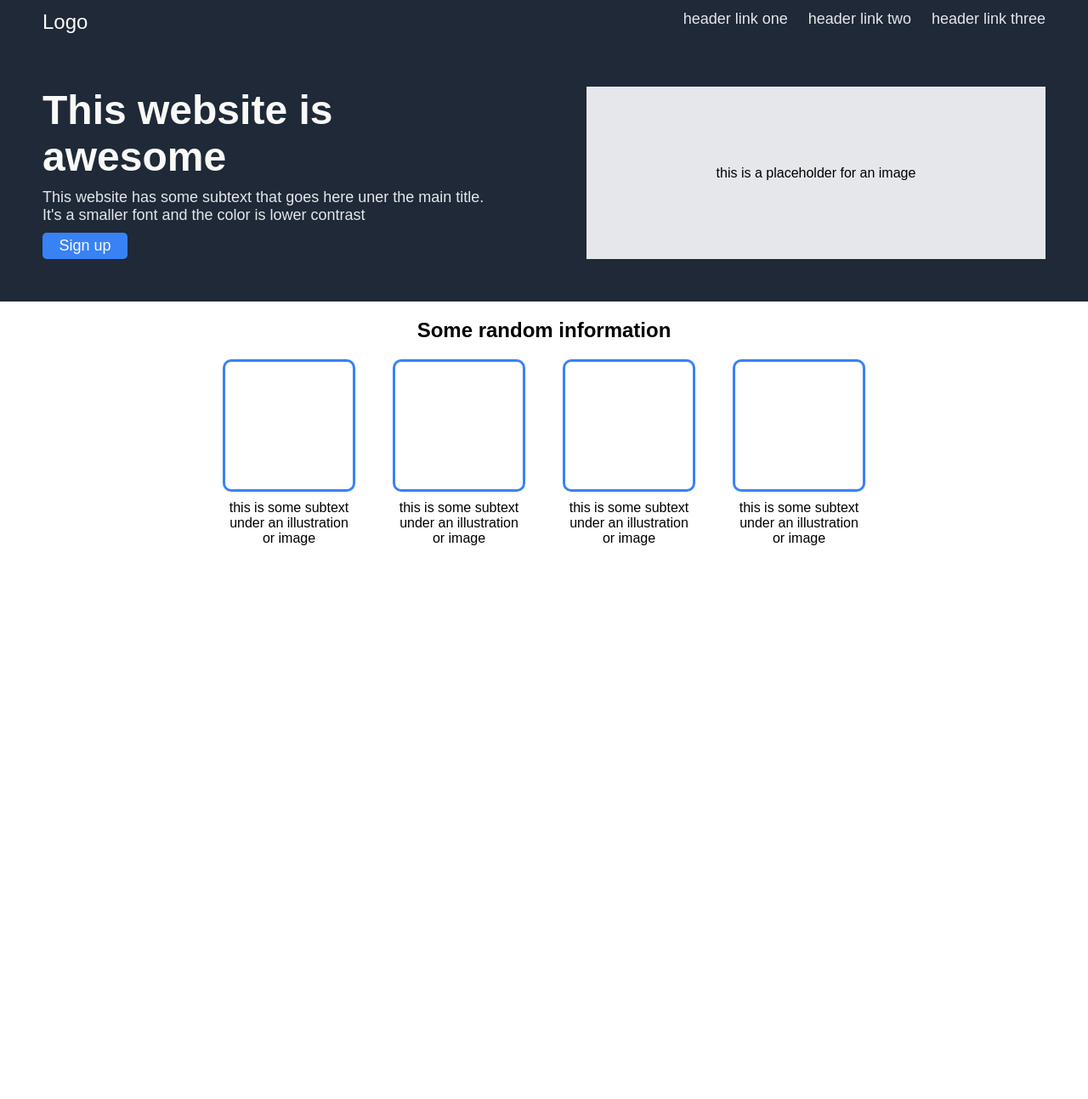
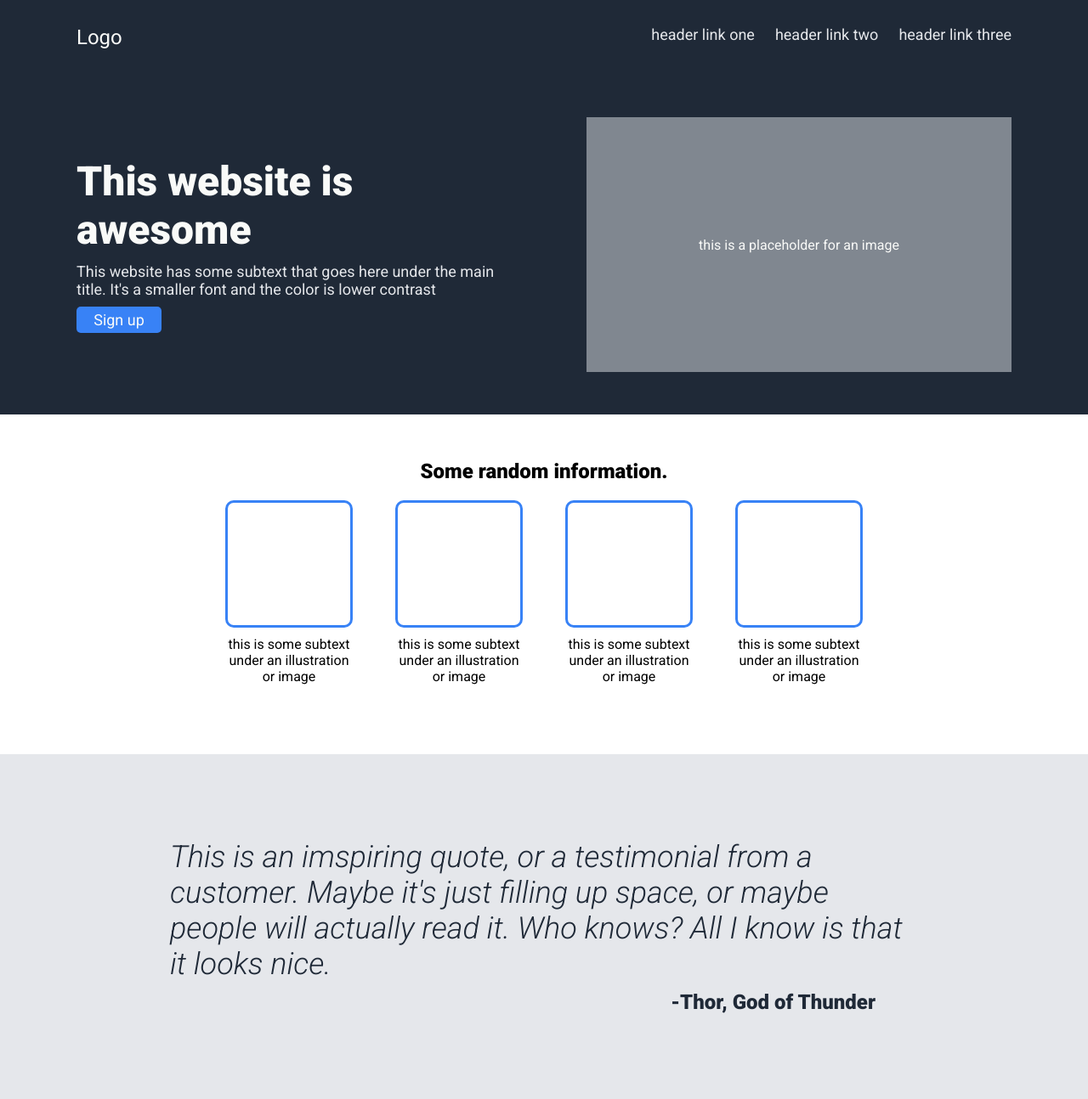
Before and after one commit to DemiGODzilla/landing-page, a plain HTML site: page index.html in a window 1280 px wide. Shown: the whole page at 85% size. Before the commit the page ends 800 px from the top, so only its background shows below. Drawn offline with Linux system fonts and the light colour scheme.

Commit message:
Add section 3. Fix flex in sections 1 and 2.

```diff
--- a/index.html
+++ b/index.html
@@ -4,9 +4,12 @@
         <meta charset="utf-8">
         <title>Landing Page</title>
         <link rel="stylesheet" href="./styles.css">
+        <link rel="preconnect" href="https://fonts.googleapis.com">
+<link rel="preconnect" href="https://fonts.gstatic.com" crossorigin>
+<link href="https://fonts.googleapis.com/css2?family=Roboto:ital,wght@0,400;0,900;1,300&display=swap" rel="stylesheet">
     </head>
     <body>
-
+        <div class="container-main">
         <div class="section-1">
             <div class="header">
              <div class="logo">Logo</div>
@@ -21,7 +24,7 @@
              <div class="container">
              <div class="top-left">
                  <h1>This website is awesome</h1>
-                <p>This website has some subtext that goes here uner the main title. It's a smaller font and the color is lower contrast</p>
+                <p>This website has some subtext that goes here under the main title. It's a smaller font and the color is lower contrast</p>
                 <button>Sign up</button>
              </div>
              <div class="top-right">
@@ -31,7 +34,7 @@
         </div>
 
         <div class="section-2">
-            <h2>Some random information</h2>
+            <h2>Some random information.</h2>
             <div class="cards">
                 <div class="card one">
                     <div class="box"></div>
@@ -52,8 +55,22 @@
             </div>
         </div>
 
-        <div class="section-3"></div>
+        <div class="section-3">
+            <div class="testimonial">
+                <p>This is an imspiring quote, or a testimonial from a customer. Maybe it's just filling up space, or maybe people will actually read it. Who knows? All I know is that it looks nice.</p>
+                <p>-Thor, God of Thunder</p>
+            </div>
+
+        </div>
+
+
         <div class="section-4"></div>
+        <div class="call">
+
+        </div>
+
+        </div>
+
         <div class="footer"></div>
 
     </body>
--- a/styles.css
+++ b/styles.css
@@ -1,10 +1,21 @@
 * {
     padding: 0;
     margin: 0;
-    font-family: Arial, Helvetica, sans-serif;
+    font-family: 'Roboto', sans-serif;
+    box-sizing: border-box;
 }
 
+
+
 /* SECTION 1 */
+
+.section-1 {
+    display: flex;
+    flex-direction: column;
+    align-items: center;
+    background-color: #1f2937;
+    min-height: 50vh;
+}
 
 ul {
     list-style: none;
@@ -22,12 +33,14 @@ a {
 .header {
     display: flex;
     justify-content: space-between;
-    padding: 12px 50px;
+    padding: 30px 50px;
+    width: 100vw;
+    max-width: 1200px;
+
 }
 
-.section-1 {
-    background-color: #1f2937;
-}
+
+
 
 .section-1 h1 {
     font-size: 48px;
@@ -38,10 +51,13 @@ a {
 .section-1 .logo {
     font-size: 24px;
     color: #f9faf8;
+    margin-right: 50px;
 }
 
 .container {
     display: flex;
+    align-items: center;
+    max-width: 1200px;
 
 }
 
@@ -78,14 +94,17 @@ button:hover {
 .top-right {
     display: flex;
     flex-direction: column;
-    align-content: stretch;
 }
 
 .img-placeholder {
     width: 100%;
     flex-grow: 1;
+    height: 300px;
+    padding: 10px;
+    text-align: center;
 
-    background-color: #e5e7eb;
+    background-color: #808790;
+    color: #f9faf8;
     display: flex;
     justify-content: center;
     align-items: center;
@@ -95,21 +114,26 @@ button:hover {
 /* SECTION 2 */
 
 .section-2 {
-    padding-top: 20px;
+    padding: 20px 0 50px 0;
     display: flex;
     flex-direction: column;
     align-items: center;
+    justify-content: center;
     gap: 20px;
+    min-height: 50vh;
 }
 
 .cards {
     display: flex;
+    flex-wrap: wrap;
+    justify-content: center;
     gap: 50px;
 
 }
 
 .card {
     display: flex;
+
     flex-direction: column;
     align-items: center;
     text-align: center;
@@ -123,3 +147,33 @@ button:hover {
     width: 150px;
     margin-bottom: 10px;
 }
+
+/* SECTION 3 */
+
+.section-3 {
+    background-color: #e5e7eb;
+}
+
+.testimonial {
+    display: flex;
+    flex-direction: column;
+    align-items: center;
+    padding: 100px 200px;
+    color: #1f2937;
+    gap: 10px;
+
+
+}
+
+.testimonial :nth-child(1) {
+    font-size: 36px;
+    font-weight: 100;
+    font-style: italic;
+
+}
+.testimonial :nth-child(2) {
+    font-size: 24px;
+    font-weight: 700;
+    align-self: flex-end;
+    padding-right: 50px;
+}
```
